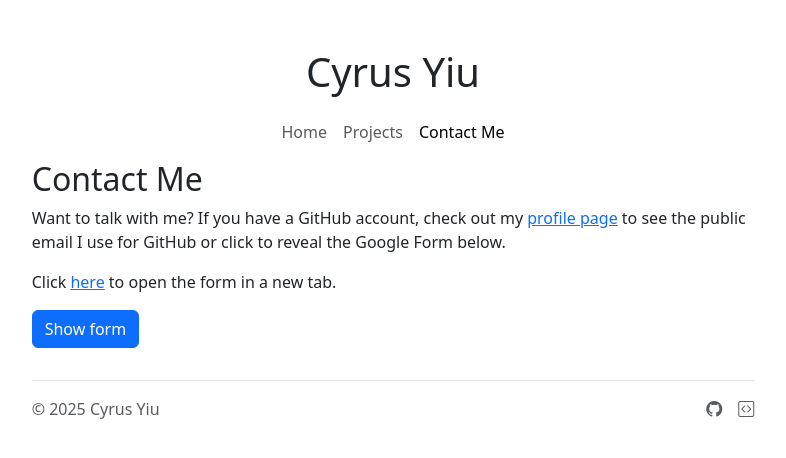
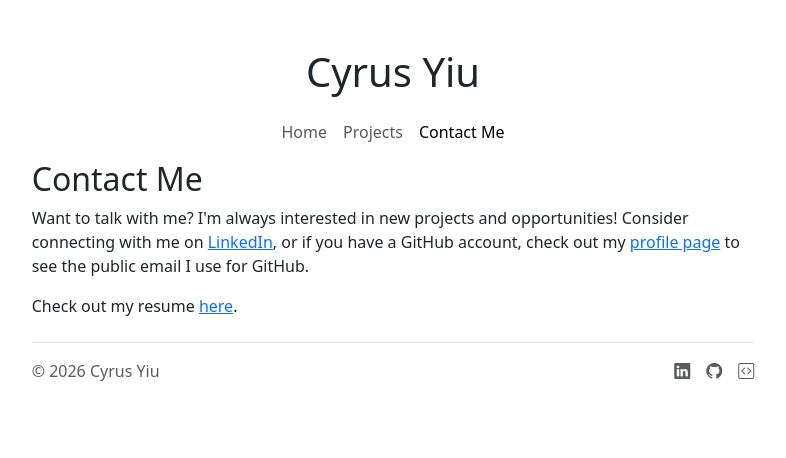
Before and after one commit to UnsignedArduino/cyrus-yiu, a Next.js app: page /contact in a window 1280 px wide. Shown: the top 458 px of the page, without its empty margins (247-1033 px from the left). Built offline with nearby package versions, Linux system fonts and the light colour scheme; no server answers.

Commit message:
Update for university, add LinkedIn

```diff
--- a/src/components/Layout/Footer/index.tsx
+++ b/src/components/Layout/Footer/index.tsx
@@ -33,11 +33,16 @@ export default function Footer(): React.ReactNode {
     <footer className="d-flex flex-wrap justify-content-between align-items-center py-3 my-4 border-top">
       <div className="col-md-4 d-flex align-items-center">
         <span className="mb-3 mb-md-0 text-body-secondary">
-          © 2025 Cyrus Yiu
+          © 2026 Cyrus Yiu
         </span>
       </div>
 
       <ul className="nav col-md-4 justify-content-end list-unstyled d-flex">
+        <FooterLink
+          href="https://www.linkedin.com/in/cyrus-yiu/"
+          icon="linkedin"
+          tooltip="My LinkedIn"
+        />
         <FooterLink
           href="https://github.com/UnsignedArduino"
           icon="github"
--- a/src/pages/contact.tsx
+++ b/src/pages/contact.tsx
@@ -3,51 +3,28 @@ import AutoLink from "@/components/Linkable/AutoLink";
 import React from "react";
 
 export default function Contact() {
-  const [showForm, setShowForm] = React.useState(false);
-
   return (
     <Layout title="Contact Me | Cyrus Yiu" current="Contact Me">
       <h2>Contact Me</h2>
       <p>
-        Want to talk with me? If you have a GitHub account, check out my{" "}
+        Want to talk with me? I{"'"}m always interested in new projects and
+        opportunities! Consider connecting with me on{" "}
+        <AutoLink href="https://www.linkedin.com/in/cyrus-yiu/">
+          LinkedIn
+        </AutoLink>
+        , or if you have a GitHub account, check out my{" "}
         <AutoLink href="https://github.com/UnsignedArduino">
           profile page
         </AutoLink>{" "}
-        to see the public email I use for GitHub or click to reveal the Google
-        Form below.
+        to see the public email I use for GitHub.
       </p>
-      <div>
-        {showForm ? (
-          <>
-            <p>
-              Fill out the form below or click{" "}
-              <AutoLink href="https://forms.gle/X8ykkvuoE3XtU9gn6">
-                here
-              </AutoLink>{" "}
-              to open the form in a new tab.
-            </p>
-            <iframe
-              className="w-100 vh-100"
-              src="https://docs.google.com/forms/d/e/1FAIpQLSeZlANfSlfsUE_MEn3uErwqeur5MMGfmtGVNwkCSjp1ZE4Lcw/viewform?embedded=true"
-            />
-          </>
-        ) : (
-          <p>
-            Click{" "}
-            <AutoLink href="https://forms.gle/X8ykkvuoE3XtU9gn6">here</AutoLink>{" "}
-            to open the form in a new tab.
-          </p>
-        )}
-        <button
-          className="btn btn-primary mb-2"
-          onClick={() => {
-            setShowForm(true);
-          }}
-          hidden={showForm}
-        >
-          Show form
-        </button>
-      </div>
+      <p>
+        Check out my resume{" "}
+        <AutoLink href="https://drive.google.com/file/d/1d8ebDEHgOkQAGk4MCLDuOBT41HX_DKrX/view">
+          here
+        </AutoLink>
+        .
+      </p>
     </Layout>
   );
 }
--- a/src/pages/projects/makecode-arcade-games.tsx
+++ b/src/pages/projects/makecode-arcade-games.tsx
@@ -39,8 +39,9 @@ export default function MakeCodeArcadeGames() {
         game-jam-winning and featured games!
       </p>
       <div className="alert alert-warning" role="alert">
-        Due to the age of some of these games, there may be more bugs than
-        normal.
+        Due to the age of some of these games and updates made to the MakeCode
+        Arcade simulator, there may be more bugs than when these games were
+        initially developed!
       </div>
       <div className="row row-cols-1 row-cols-lg-2 row-cols-xxl-3 g-4 mb-2">
         <div className="col">
```
Also changed, not shown: src/pages/index.tsx (+7 -12 lines), src/pages/projects/index.tsx (+66 -61 lines).
